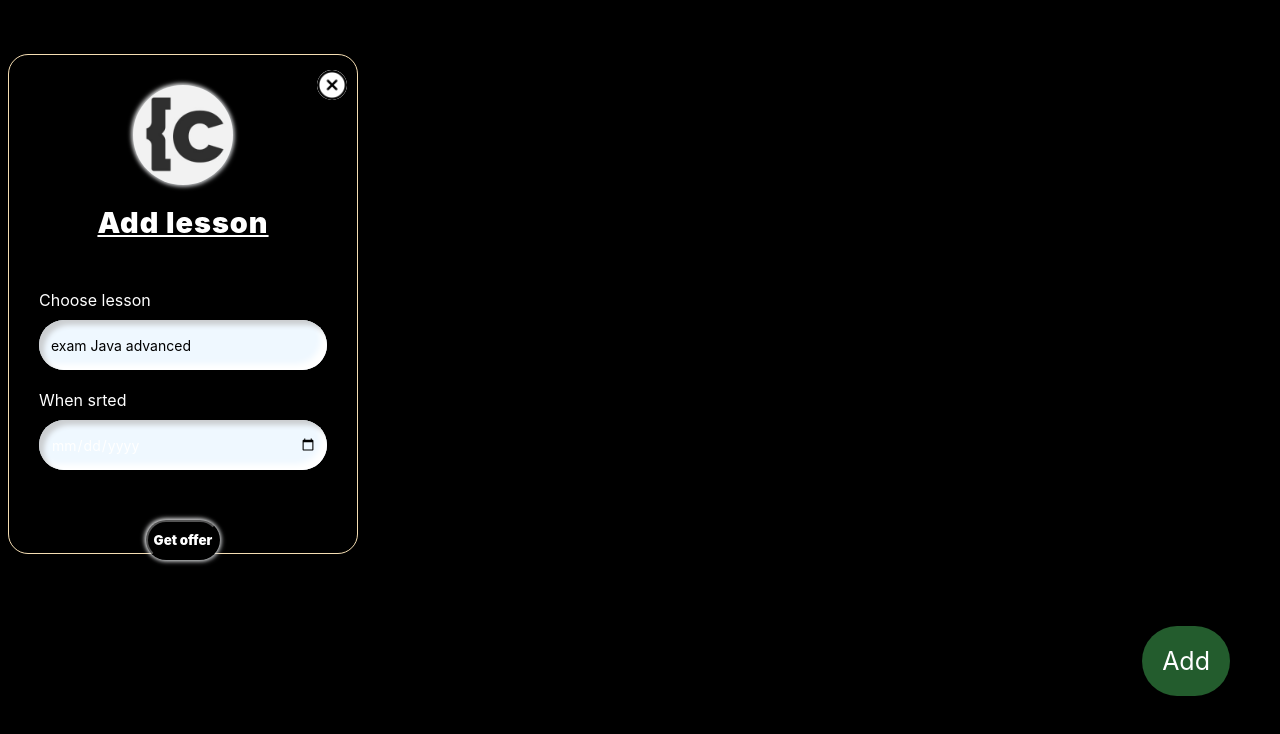
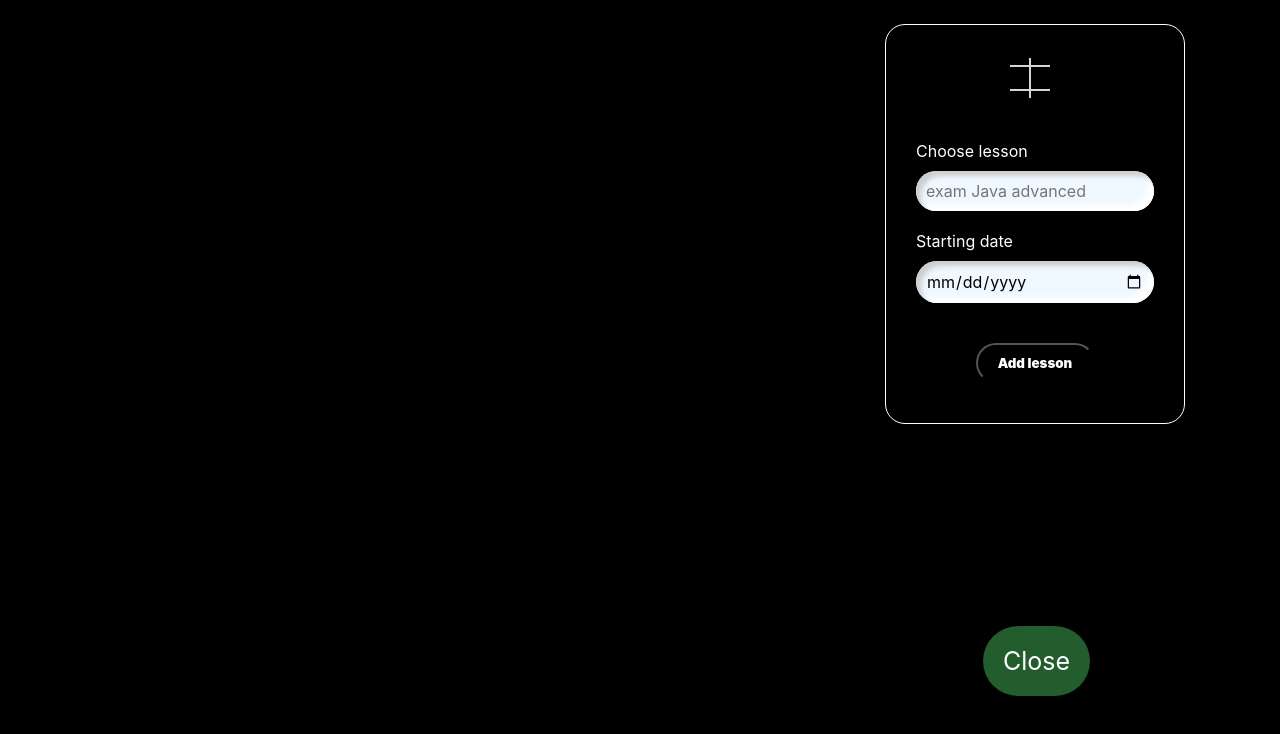
Before and after one commit to arminasi/ourProject, a plain HTML site: page main/main.html in a window 1280 px wide. Both pictures are taken after a click on the button "Add". Shown: the part 54-788 px from the top of the page. Drawn offline with Linux system fonts and the light colour scheme.

Commit message:
fix: form position

```diff
--- a/main/main.html
+++ b/main/main.html
@@ -21,29 +21,25 @@
     </div>
     <header>
       <div class="openBtn"></div>
-
-
       <div id="popupForm">
         <div class="container">
 
-          <div class="close">
-            <div class="closeButton" onclick="closeForm()"></div>
+          <div class="brand-logo">
+              <div class="log"></div>
+              <div class="log" id="logoMediumLine"></div>
+              <div class="log"></div>
           </div>
-
-          <div class="brand-logo"></div>
-          <div class="brand-title"><u>Add lesson</u></div>
 
           <div class="inputs">
             <label>Choose lesson</label>
             <input type="text" placeholder="exam Java advanced" />
             <br />
             <br />
-
-            <label>When srted</label>
-            <input type="date" placeholder="Min 6 charaters long" />
+            <label>Starting date</label>
+            <input type="date"/>
             <!-- <button type="submit">Get offer</button> -->
           </div>
-          <button class="buttonForm" type="submit">Get offer</button>
+          <button class="buttonForm" type="submit" onclick="setItem()">Add lesson</button>
         </div>
 
         <div id="headerItems"></div>
--- a/main/mainStyle.css
+++ b/main/mainStyle.css
@@ -59,7 +59,7 @@ a:hover {
 #myBtn {
   position: fixed;
   bottom: 50px;
-  right: 50px;
+  right: 190px;
   z-index: 99;
   border: none;
   outline: none;
@@ -85,52 +85,34 @@ header {
 }
 
 .container {
-  position: absolute;
-  width: 350px;
-  height: 500px;
+  position: fixed;
+  width: 300px;
+  height: 400px;
   border-radius: 20px;
   padding: 30px;
-  margin-top: 100px;
+  margin-top: 70px;
+  margin-right: 95px;
   box-sizing: border-box;
-  border: 1px solid wheat;
-  align-items: center;
+  border: 1px solid rgb(255, 255, 255);
   text-align: center;
-  justify-content: center;
-  place-items: center;
-  font-family: poppins;
+  right: 0;
+  z-index: 99;
 }
+
 #popupForm {
   display: none;
 }
 
-.close {
-  height: 30px;
-  width: 30px;
-  border-radius: 50%;
-  background-color: white;
-  /* box-sizing: border-box; */
-  position: inherit;
-  top: calc(5% - 10px);
-  right: calc(10% - 25px);
-}
-.closeButton {
-  height: 30px;
-  width: 30px;
-  border-radius: 50%;
-  background: url("../992660.png");
-  background-size: contain;
+.brand-logo {
+  margin: auto;
+  width: 50px;
+  transition: 0.6s;
 }
 
-.brand-logo {
-  height: 100px;
-  width: 100px;
-  background-image: url("../logo.jpg");
-  background-size: contain;
-  background-color: white;
-  margin: auto;
-  border-radius: 50%;
-  box-sizing: border-box;
-  box-shadow: 1px 1px 5px #cbced1, -1px -1px 5px white;
+.brand-logo:hover {
+  cursor: pointer;
+  transform: rotate(-90deg);
+  transition: 0.6s;
 }
 
 .brand-title {
@@ -159,104 +141,28 @@ input {
   margin-top: 10px;
 }
 
-label {
-  color: white;
-  margin-top: 20px;
-}
-
-input::placeholder {
-  color: black;
-}
-
 input {
+  color: #000;
   background: #eff8ff;
   padding: 10px;
-  padding-left: 12px;
-  height: 50px;
-  font-size: 14px;
-  border-radius: 50px;
+  font-size: 1rem;
+  border-radius: 25px;
   box-shadow: inset 5px 5px 5px #cbced1, inset -6px -6px 6px white;
 }
 
 .buttonForm {
-  margin-top: 50px;
+  margin-top: 40px;
   background: black;
-  width: 100%;
+  width: 50%;
   height: 40px;
-  border-radius: 50px;
+  border-radius: 25px;
   cursor: pointer;
   font-weight: 900;
-  box-shadow: 1px 1px 5px #cbced1, -1px -1px 5px white;
   transition: 0.5s;
   color: white;
 }
+
 button:hover {
-  background-color: silver;
+  background-color: rgb(233, 233, 233);
   color: black;
 }
-
-/* .loginPopup {
-    position: relative;
-    text-align: center;
-    width: 100%;
-  }
-  .formPopup {
-    display: none;
-    position: fixed;
-    left: 82%;
-    top: 20%;
-    transform: translate(-50%, 5%);
-  }
-  .formContainer {
-    max-width: 300px;
-    padding: 20px;
-    background-color: rgb(0, 0, 0);
-    box-shadow: 0px 0px 0px 1px rgb(255, 255, 255);
-
-  }
-  .formContainer input[type=text],
-
-  .formContainer input {
-    width: 100%;
-    padding: 15px;
-    margin: 5px 0 20px 0;
-    border: none;
-    background: #eee;
-  }
-  .formContainer input[type=text]:focus,
-
-  .formContainer input:focus {
-    background-color: #ddd;
-    outline: none;
-  }
-
-  .formContainer .btn {
-    padding: 12px 20px;
-    border: none;
-    background-color: #8dc559;
-    color: #fff;
-    cursor: pointer;
-    width: 100%;
-    margin-bottom: 15px;
-    opacity: 0.8;
-    transition: 0.6s;
-  }
-
-  .formContainer .btn:hover {
-    background-color: rgb(35, 92, 45);
-  }
-
-
-  .formContainer .cancel {
-    background-color: #ffb14a;
-    transition: 0.6s;
-  }
-
-  .formContainer .cancel:hover {
-    background-color:rgb(253, 145, 22);
-    transition: 0.6s;
-  }
-  .formContainer .btn:hover,
-  .openButton:hover {
-    opacity: 1;
-  } */
--- a/main/script.js
+++ b/main/script.js
@@ -1,24 +1,9 @@
 function openForm() {
-  document.getElementById("popupForm").style.display = "block";
+  if(document.getElementById("popupForm").style.display === "block") {
+    document.getElementById("popupForm").style.display = "none";
+    document.getElementById("myBtn").innerHTML = "Add";
+  } else {
+    document.getElementById("popupForm").style.display = "block";
+    document.getElementById("myBtn").innerHTML = "Close";
+  }
 }
-
-function closeForm() {
-  document.getElementById("popupForm").style.display = "none";
-}
-
-var bookStyles = {
-  color: "red",
-  backgroundColor: "blue",
-  height: "300px",
-  width: "200px",
-};
-
-for (let style in bookStyles) {
-  div.style[style] = bookStyles[style];
-}
-
-body.appendChild(div);
-
-function addItem() {
-  document.createElement("div");
-}
```
